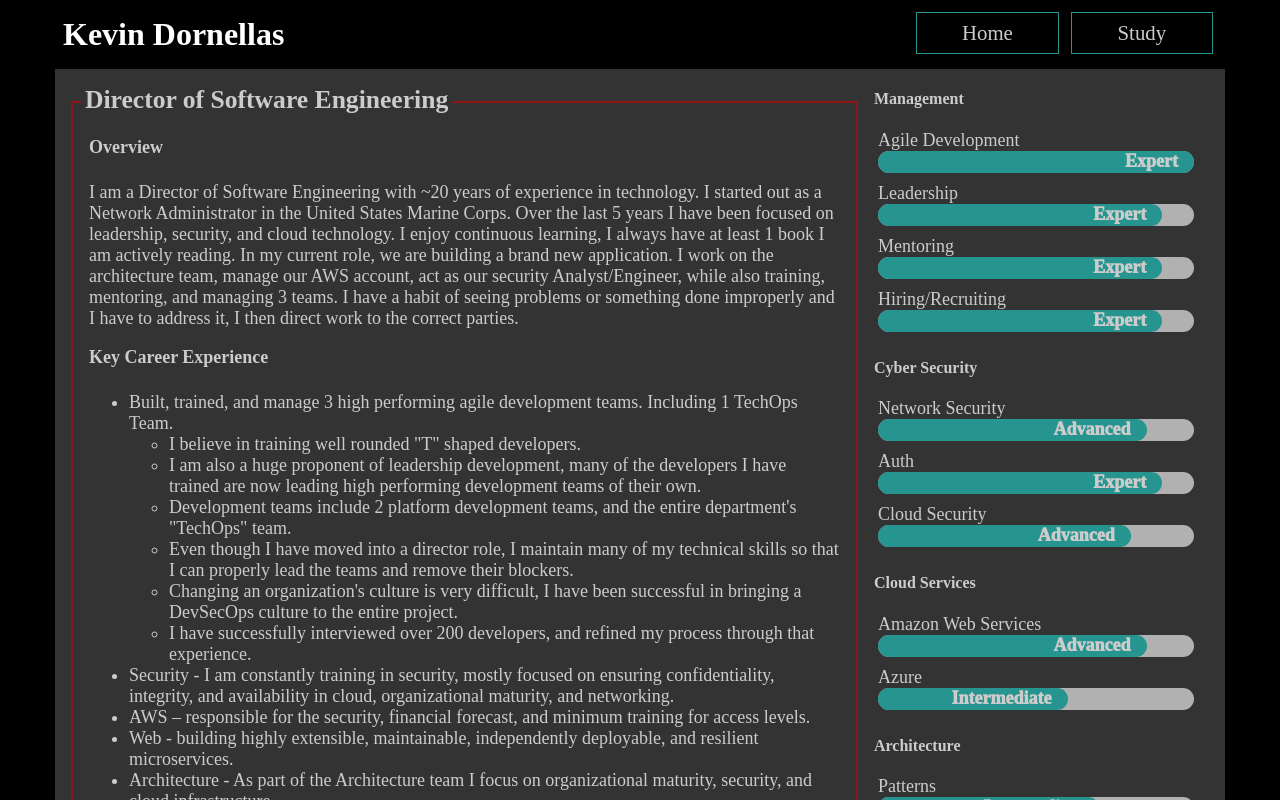
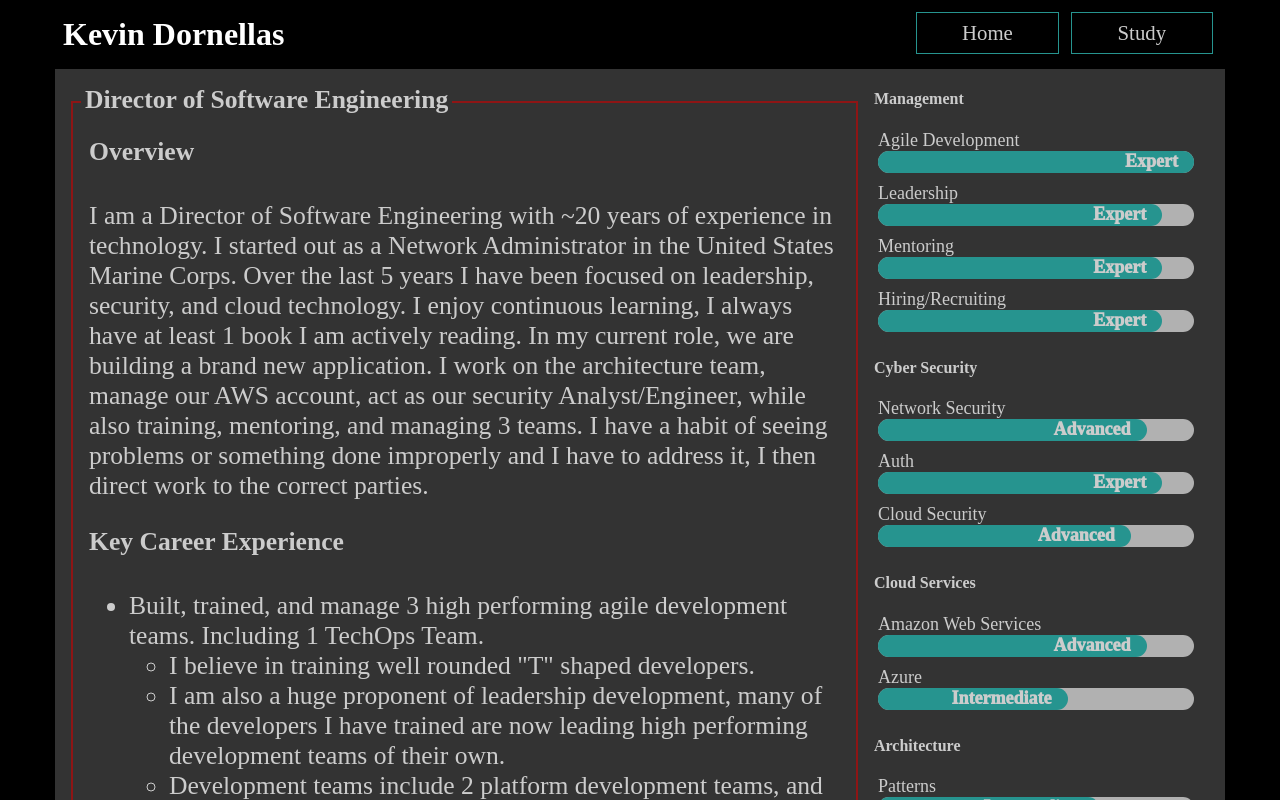
Before and after one commit to dornellaskj/studyApp, an Angular app: page / in a window 1280 px wide. Shown: the top 800 px of the page. Built offline with nearby package versions, Linux system fonts and the light colour scheme.

Commit message:
quick font change

```diff
--- a/src/app/resume/resume.component.scss
+++ b/src/app/resume/resume.component.scss
@@ -5,9 +5,16 @@
     margin: 8px;
     padding: 8px;
     font-size: 18px;
+    @include mobile {
+        font-size: 1.2em;
+    }
     @include tablet {
+        font-size: 1.2em;
         margin: 16px;
         padding: 16px;
+    }
+    @include desktop {
+        font-size: 1.6em;
     }
     .section-header {
         margin-top: 18px;
```
